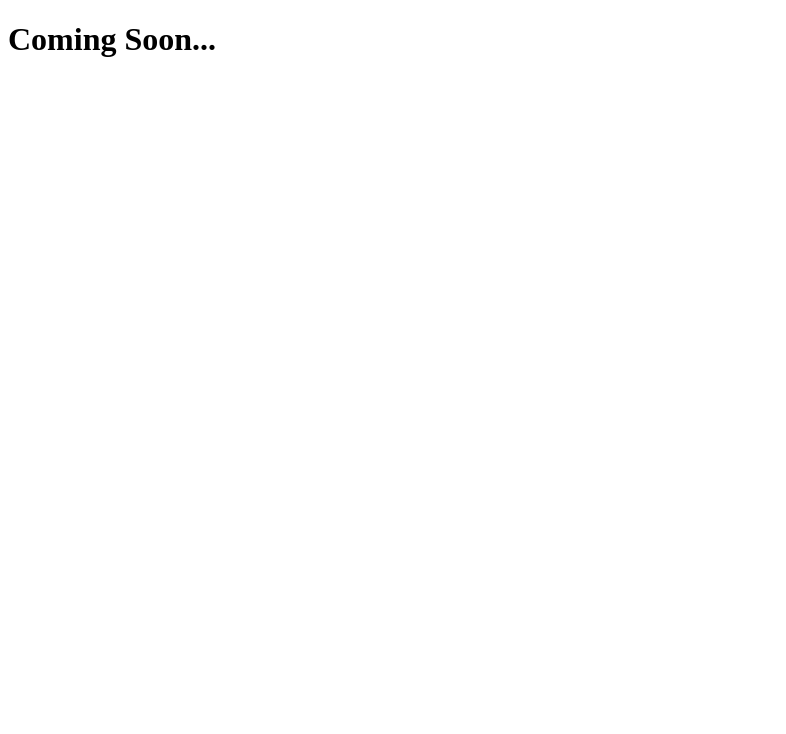
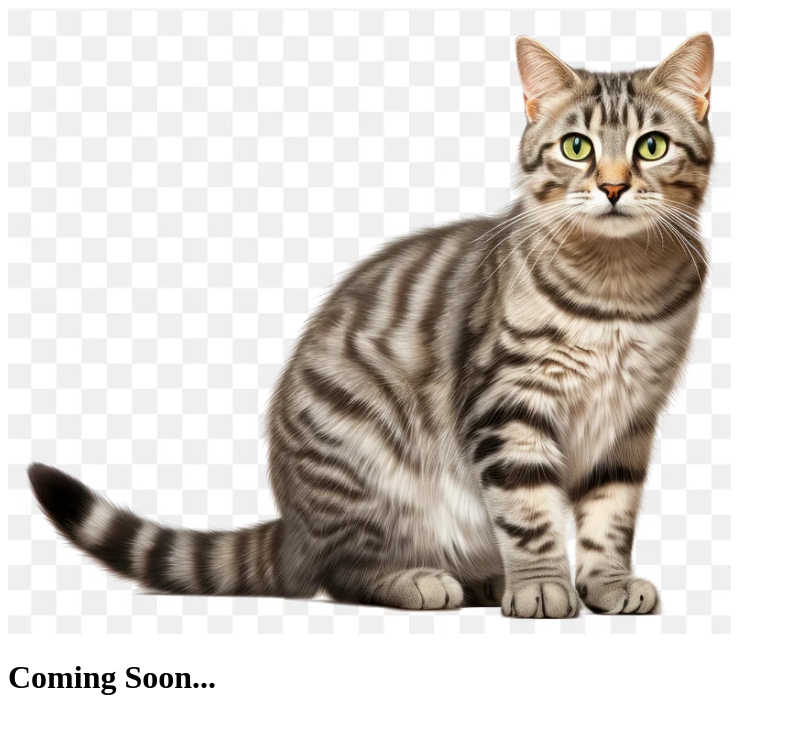
Before and after one commit to AuraFrizzati/git-101, a plain HTML site: page index.html in a window 1280 px wide. Shown: the whole page, without its empty margins (0-786 px from the left). Drawn offline with Linux system fonts and the light colour scheme.

Commit message:
Added index logo

```diff
--- a/index.html
+++ b/index.html
@@ -2,6 +2,7 @@
 <html>
     <head>
         <body>
+            <img src="cat.PNG" alt="">
             <h1>
                 Coming Soon...
             </h1>
```
Also changed, not shown: cat.PNG (added).
